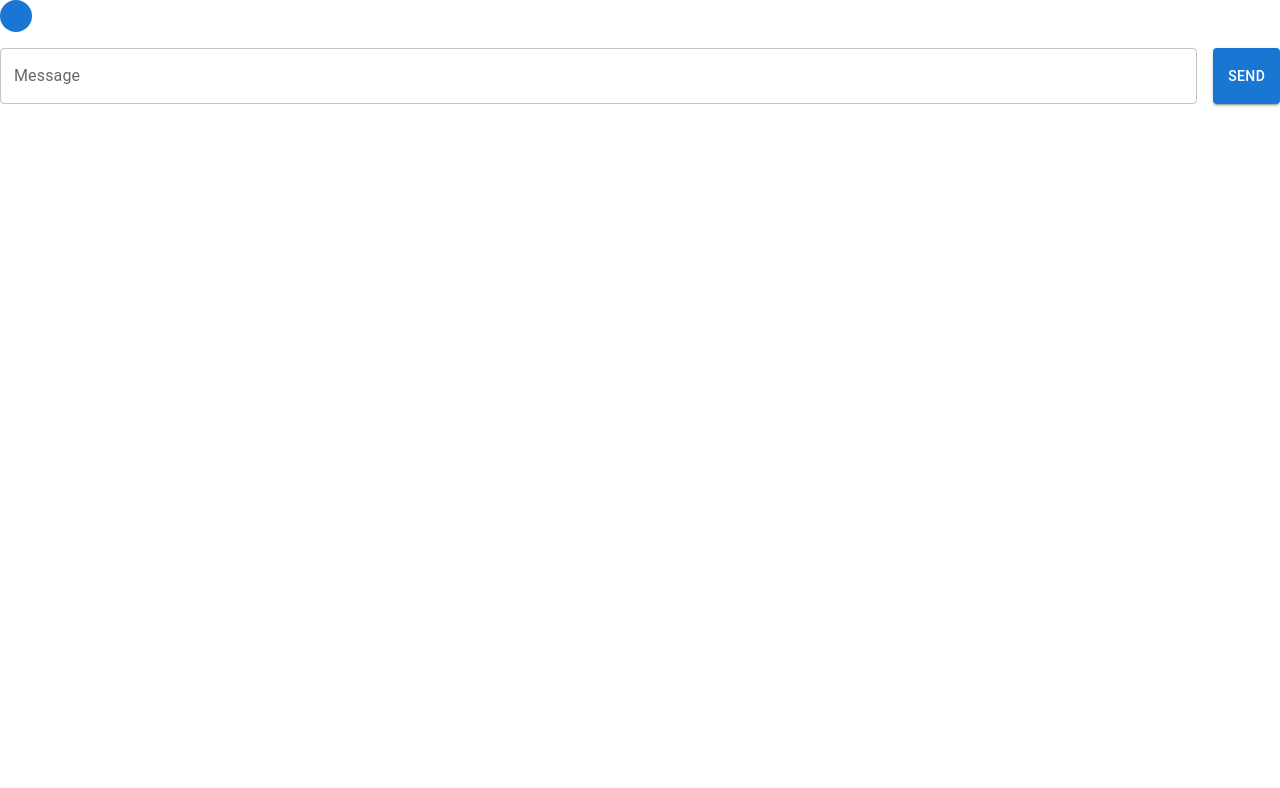
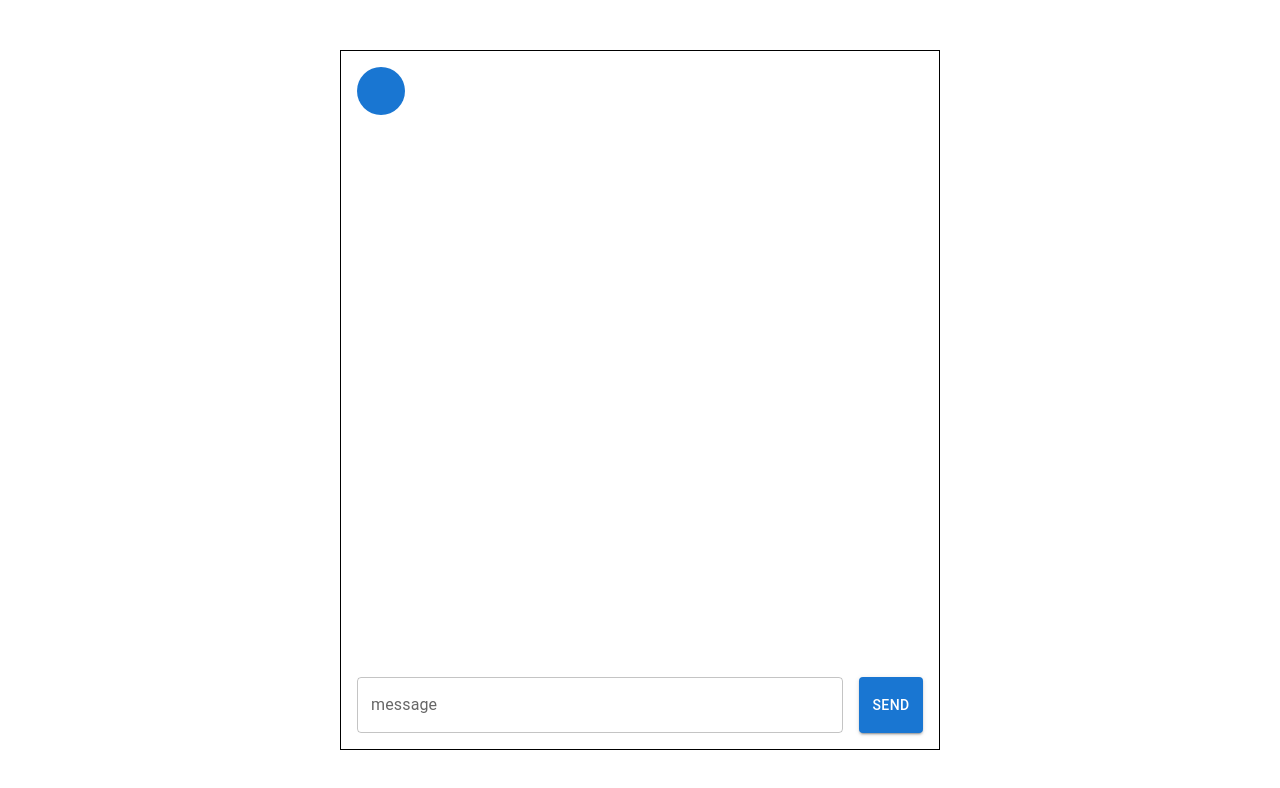
Before and after one commit to officialanne/customer-support-ai, a Next.js app: page / in a window 1280 px wide. Shown: the top 788 px of the page. Built offline with nearby package versions, Linux system fonts and the light colour scheme.

Commit message:
basic chatbot

```diff
--- a/app/api/chat/route.js
+++ b/app/api/chat/route.js
@@ -2,8 +2,7 @@ import {NextResponse} from 'next/server' // Import NextResponse from Next.js for
 import OpenAI from 'openai' // Import OpenAI library for interacting with the OpenAI API
 
 // System prompt for the AI, providing guidelines on how to respond to users
-const systemPrompt = `
-You are an AI customer support assistant for Headstarter, an interview practice platform where users can practice technical interviews in real time with an AI interviewer. Your role is to assist users with any questions or issues they encounter while using the platform. Provide clear, accurate, and friendly support to ensure a positive user experience.
+const systemPrompt = `You are an AI customer support assistant for Headstarter, an interview practice platform where users can practice technical interviews in real time with an AI interviewer. Your role is to assist users with any questions or issues they encounter while using the platform. Provide clear, accurate, and friendly support to ensure a positive user experience.
 
 Key Responsibilities:
 Account Assistance:
@@ -89,11 +88,11 @@ export async function POST(req) {
   // Create a chat completion request to the OpenAI API
   const completion = await openai.chat.completions.create({
     messages: [{role: 'system', content: systemPrompt}, ...data], // Include the system prompt and user messages
-    model: 'gpt-3.5-turbo', // Specify the model to use
-    //stream: true, // Enable streaming responses
+    model: 'gpt-4o-mini', // Specify the model to use
+    stream: true, // Enable streaming responses
   })
 
-  /*
+
   // Create a ReadableStream to handle the streaming response
   const stream = new ReadableStream({
     async start(controller) {
@@ -114,7 +113,7 @@ export async function POST(req) {
       }
     },
   })
-    */
+
 
   console.log(completion.choices[0].message.content)
 
--- a/app/page.js
+++ b/app/page.js
@@ -7,61 +7,50 @@ export default function Home() {
   const [messages, setMessages] = useState([
     {
       role: 'assistant',
-      content: "Hi! I'm the Headstarter support assistant. How can I help you today?",
+      content: `Hi! I'm the Headstarter support assistant. How can I help you today?`,
     },
   ])
   const [message, setMessage] = useState('')
   const [isLoading, setIsLoading] = useState(false)
 
   const sendMessage = async () => {
-    if (!message.trim() || isLoading) return;
-    setIsLoading(true)
-
     setMessage('')
     setMessages((messages) => [
       ...messages,
       { role: 'user', content: message },
       { role: 'assistant', content: '' },
     ])
-
-    try {
-      const response = await fetch('/api/chat', {
-        method: 'POST',
-        headers: {
-          'Content-Type': 'application/json',
-        },
-        body: JSON.stringify([...messages, { role: 'user', content: message }]),
-      })
-
-      if (!response.ok) {
-        throw new Error('Network response was not ok')
-      }
-
-      const reader = response.body.getReader()
+    const response = fetch('/api/chat', {
+      method: 'POST',
+      headers: {
+        'Content-Type': 'application/json',
+      },
+      body: JSON.stringify([...messages, {role: 'user', content: message}]),
+    }).then (async (res) => {
+      const reader = res.body.getReader()
       const decoder = new TextDecoder()
 
-      while (true) {
-        const { done, value } = await reader.read()
-        if (done) break
-        const text = decoder.decode(value, { stream: true })
+      let result = ''
+      return reader.read().then(function processText({done, value}){
+        if (done){
+          return result
+        }
+        const text = decoder.decode(value || new Int8Array(), {stream: true})
         setMessages((messages) => {
-          let lastMessage = messages[messages.length - 1]
-          let otherMessages = messages.slice(0, messages.length - 1)
+          let lastMessage = messages [messages.length-1]
+          let otherMessages = messages.slice(0, messages.length-1)
           return [
             ...otherMessages,
-            { ...lastMessage, content: lastMessage.content + text },
+            {
+              ...lastMessage,
+              content: lastMessage.content + text,
+            },
           ]
         })
-      }
-    } catch (error) {
-      console.error('Error:', error)
-      setMessages((messages) => [
-        ...messages,
-        { role: 'assistant', content: "I'm sorry, but I encountered an error. Please try again later." },
-      ])
-    }
+        return reader.read().then(proccesText)
+      })
+    })
 
-    setIsLoading(false)
   }
 
   const handleKeyPress = (event) => {
@@ -84,19 +73,28 @@ useEffect(() => {
 
   return (
     <Box
-      width = "100w"
-      height = "100w"
+      width = "100vw"
+      height = "100vh"
       display = "flex"
       flexDirection = "column"
-      justifyContent = "flex-end"
+      justifyContent = "center"
+      alignItems={"center"}
 
     >
       <Stack
         direction={"column"}
+        width={"600px"}
+        height={"700px"}
+        border = "1px solid black"
+        p = {2}
+        spacing={3}
       >
         <Stack
           direction = {"column"}
           spacing={2}
+          flexGrow={1}
+          overflow = "auto"
+          maxHeight = "100%"
         >
           {messages.map((message, index) => (
             <Box
@@ -108,9 +106,9 @@ useEffect(() => {
                 bgcolor = {message.role === 'assistant' ? 'primary.main' : 'secondary.main'}
                 color = 'white'
                 borderRadius = {16}
-                p={2}
+                p={3}
               >
-
+                 {message.conent}
               </Box>
             </Box>
           ))}
@@ -118,7 +116,7 @@ useEffect(() => {
         </Stack>
         <Stack direction={'row'} spacing={2}>
           <TextField
-            label="Message"
+            label="message"
             fullWidth
             value={message}
             onChange={(e) => setMessage(e.target.value)}
@@ -136,4 +134,6 @@ useEffect(() => {
       </Stack>
     </Box>
   )
+
+
 }
--- a/package.json
+++ b/package.json
@@ -13,7 +13,7 @@
     "@emotion/styled": "^11.13.0",
     "@mui/material": "^5.16.6",
     "next": "14.2.5",
-    "openai": "^4.54.0",
+    "openai": "^4.55.1",
     "react": "^18",
     "react-dom": "^18"
   },
```
Also changed, not shown: 1 other file (tests, documents, lock files or other folders).
